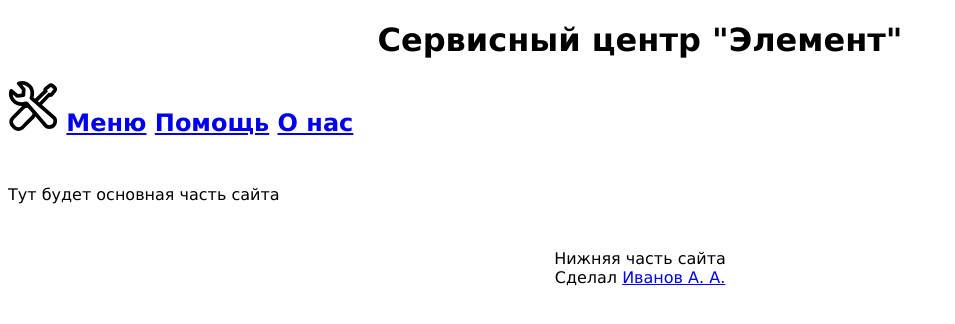
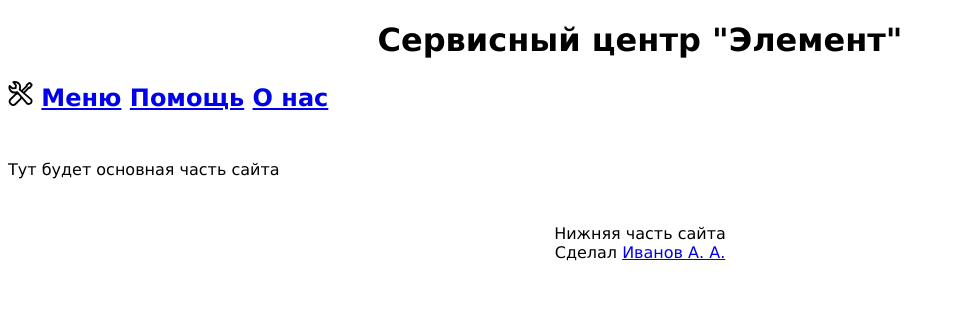
Before and after one commit to mrsnikman/project, a plain HTML site: page index.html in a window 1280 px wide. Shown: the whole page, without its empty margins (0-955 px from the left). Drawn offline with Linux system fonts and the light colour scheme.

Commit message:
update 1.3.1

```diff
--- a/index.html
+++ b/index.html
@@ -13,7 +13,7 @@
 		<h2>
 			<div class="main_header">
 				<nav class="container">
-					<a href="#"><img src="assets/images/repair-svgrepo-com.svg" width="50" height="50" class="main_header" /></a>
+					<a href="#"><img src="assets/images/repair-svgrepo-com.svg" width="25" height="25" class="main_header" /></a>
 					<a href="#">Меню</a>
 					<a href="#">Помощь</a>
 					<a href="#">О нас</a>
--- a/styles.css
+++ b/styles.css
@@ -9,6 +9,7 @@
     text-align: center;
     color: black;
     font-family: verdana;
+
 }
 
 .main_header{
@@ -16,6 +17,7 @@
         color: blue;
         font-family: verdana;
         display: block;
+        text-size-adjust: 23px;
         text-decoration: none;
     }
 }
```
